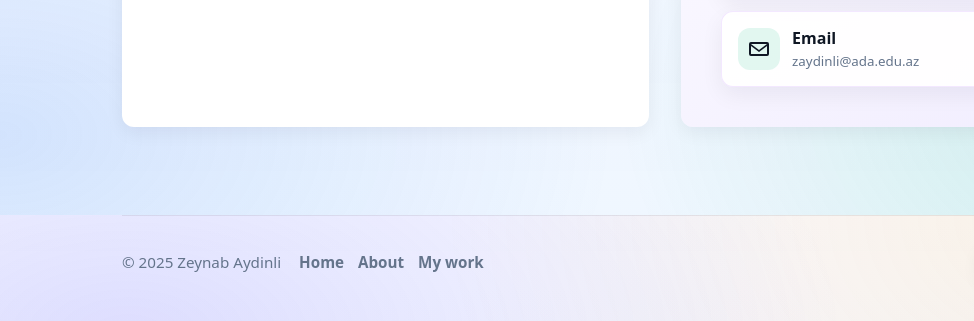
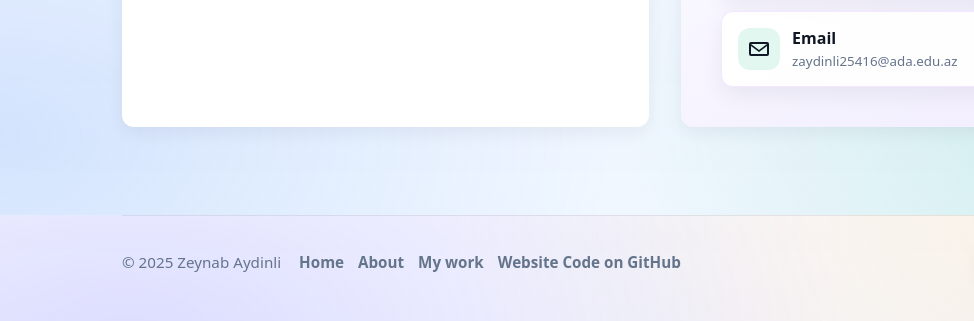
Before and after one commit to ZeynabAy/Zeynab-s-portfolio, a plain HTML site: page Contact.html in a window 1280 px wide. Shown: the part 585-906 px from the top of the page, 0-974 px from the left. Drawn offline with Linux system fonts and the light colour scheme.

Commit message:
Added footer leading to Repository link

```diff
--- a/Contact.html
+++ b/Contact.html
@@ -74,7 +74,7 @@
                         </span>
                         <div>
                             <strong>Email</strong>
-                            <small>zaydinli@ada.edu.az</small>
+                            <small>zaydinli25416@ada.edu.az</small>
                         </div>
                     </a>
                 </div>
@@ -86,7 +86,10 @@
                 <a href="index.html">Home</a>
                 <a href="about.html">About</a>
                 <a href="projects.html">My work</a>
+                 <a href="https://github.com/ZeynabAy/Zeynab-s-portfolio" target="_blank" rel="noreferrer">Website Code on GitHub</a>
+
             </div>
+
             <div class="footer-social">
                 <a href="https://www.linkedin.com/in/zeynab-aydinli-aa3028374/" target="_blank" rel="noreferrer">
                     <svg viewBox="0 0 24 24" aria-hidden="true"><path d="M4.98 3.5a2.5 2.5 0 1 1-.01 5.001 2.5 2.5 0 0 1 .01-5Zm-.02 6.5H8v11H4.96V10Zm6.12 0h2.95v1.5h.04c.41-.77 1.42-1.58 2.92-1.58 3.12 0 3.69 2.05 3.69 4.72V21H17.6v-4.6c0-1.1-.02-2.52-1.54-2.52-1.54 0-1.77 1.2-1.77 2.44V21h-3.12V10Z"></path></svg>
@@ -97,9 +100,11 @@
                 <a href="https://www.codecademy.com/profiles/mega5970016290" target="_blank" rel="noreferrer">
                     <svg viewBox="0 0 24 24" aria-hidden="true"><path d="M3.5 6.5h6.75v2H5.5v7h4.75v2H3.5v-11Zm10.25 0H20.5v11h-6.75v-2h4.75v-7h-4.75v-2Z"></path></svg>
                 </a>
-                <a href="mailto:zaydinli@ada.edu.az">
+                <a href="mailto:zaydinli25416@ada.edu.az">
                     <svg viewBox="0 0 24 24" aria-hidden="true"><path d="M4 5h16a2 2 0 0 1 2 2v10a2 2 0 0 1-2 2H4a2 2 0 0 1-2-2V7a2 2 0 0 1 2-2Zm0 2v.01L12 13l8-5.99V7H4Zm0 10h16V9l-8 6-8-6v8Z"></path></svg>
                 </a>
+
+
             </div>
         </footer>
     </div>
```
Also changed, not shown: about.html (+3 -1 lines), index.html (+4 -1 lines), projects.html (+3 -1 lines).
